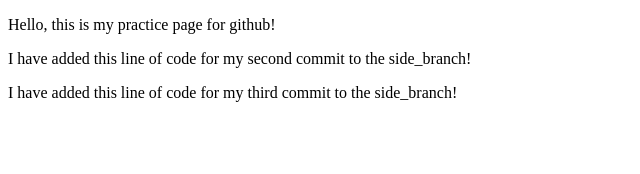
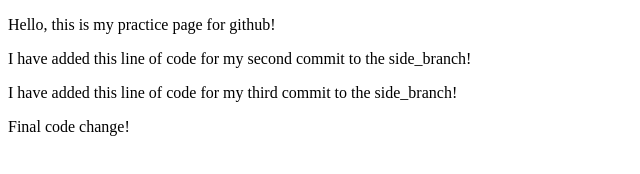
Before and after one commit to tenzinlekphell/github_practice, a plain HTML site: page index.html in a window 1280 px wide. Shown: the whole page, without its empty margins (0-640 px from the left). Drawn offline with Linux system fonts and the light colour scheme.

Commit message:
final commit

```diff
--- a/index.html
+++ b/index.html
@@ -10,6 +10,6 @@
     <p>Hello, this is my practice page for github!</p>
     <p>I have added this line of code for my second commit to the side_branch!</p>
     <p>I have added this line of code for my third commit to the side_branch!</p>
-
+    <div>Final code change!</div>
 </body>
 </html>
```
